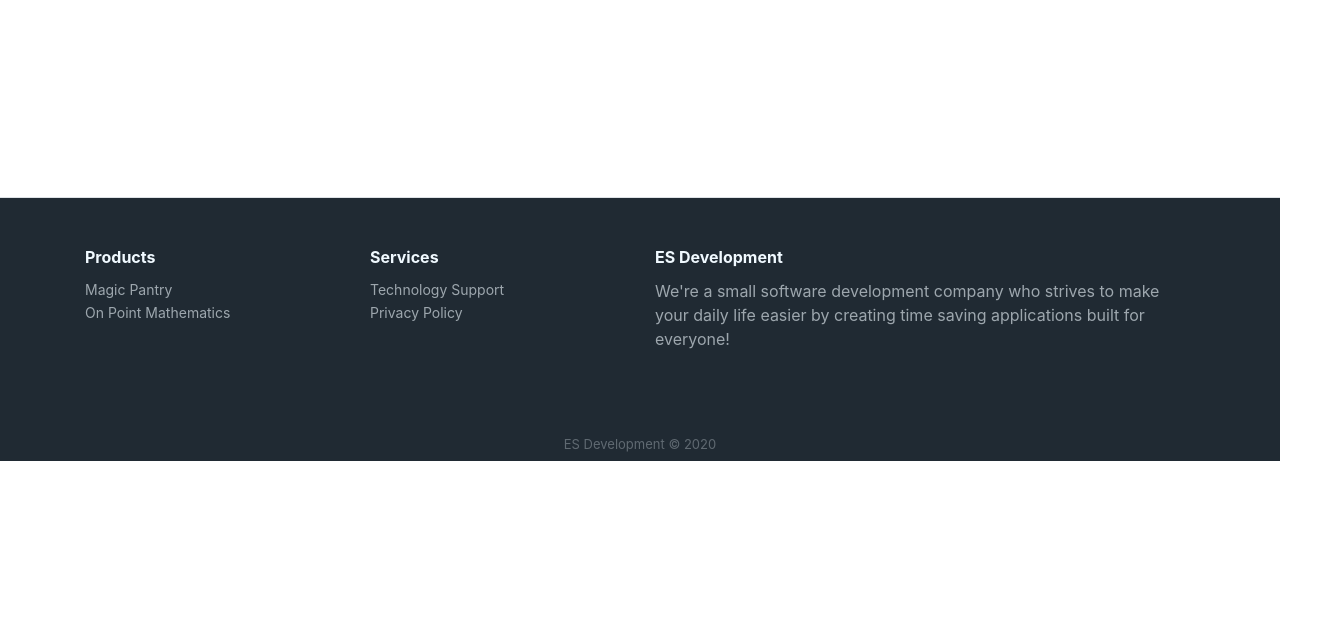
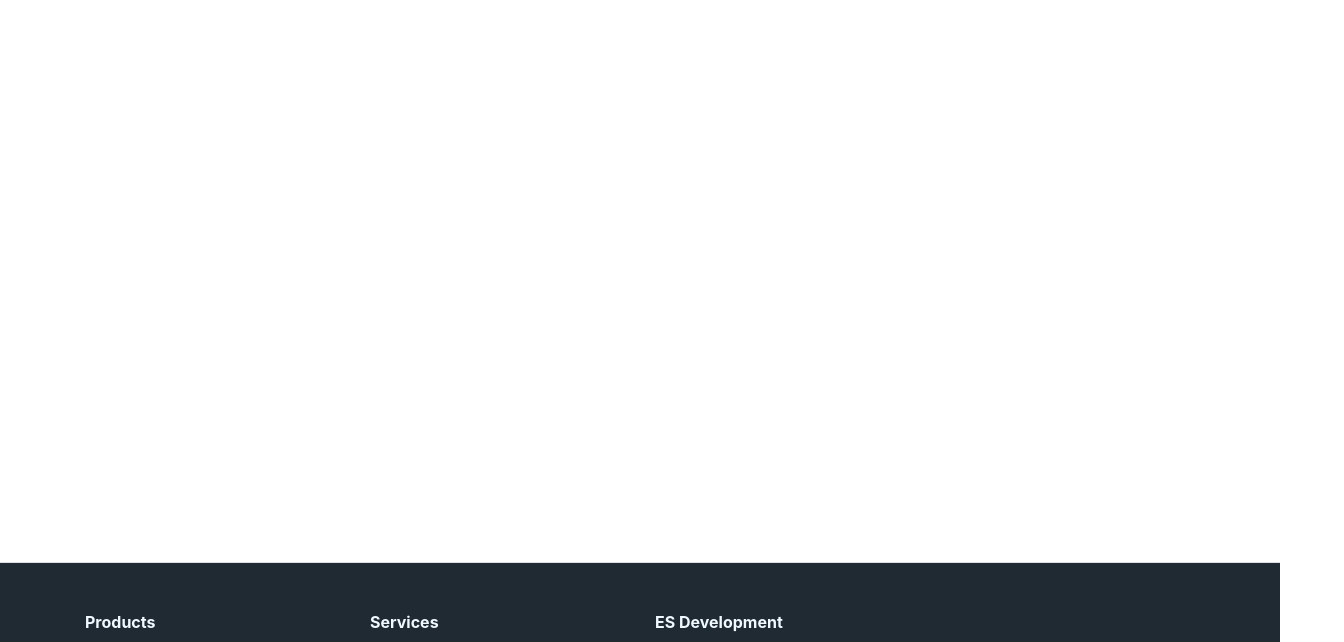
Before and after one commit to ES-Development-LLC/ES-Development-Website, a plain HTML site: page billboard.html in a window 1280 px wide. Shown: the part 723-1365 px from the top of the page, 1344 px wide, since content can reach past the window. Before the commit the page ends 1184 px from the top, so only its background shows below. Drawn offline with nearby package versions, Linux system fonts and the light colour scheme; a script that the page names is missing.

Commit message:
Update billboard.html

```diff
--- a/billboard.html
+++ b/billboard.html
@@ -134,7 +134,7 @@
 	</div>
 	</div>
 
-    <div class="text-center border-top">
+    <div class="text-center border-top" style="height: 100vh; width: 100vw; padding-top: 20vh">
          <h1 style="font-size: 10vw; font-family: ITC Avant Garde Gothic std Medium; word-wrap: break-word; margin-top: 5vh" id="billboard">Billboard</h1>
 	</div>
 
```
